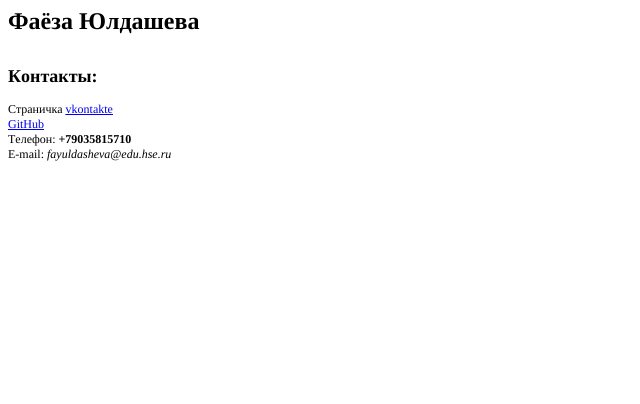
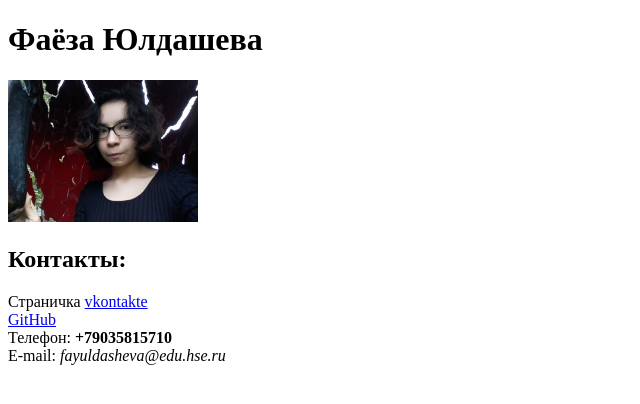
Before and after one commit to lippoton/lippoton.github.io, a plain HTML site: page index.html in a window 1280 px wide. Shown: the whole page, without its empty margins (0-640 px from the left). Drawn offline with Linux system fonts and the light colour scheme.

Commit message:
no message

```diff
--- a/index.html
+++ b/index.html
@@ -1,27 +1,20 @@
-<!DOCTYPE html PUBLIC "-//W3C//DTD HTML 4.01//EN" "http://www.w3.org/TR/html4/strict.dtd">
+<!doctype html>
   <html>
     <head>
-  <meta http-equiv="Content-Type" content="text/html; charset=utf-8">
-  <meta http-equiv="Content-Style-Type" content="text/css">
+      <meta charset="utf-8">
       <title>Моя личная страничка</title>
-  <meta name="Generator" content="Cocoa HTML Writer">
-  <meta name="CocoaVersion" content="1404.46">
-  <style type="text/css">
-    p.p2 {margin: 0.0px 0.0px 0.0px 0.0px; line-height: 14.0px; font: 12.0px Times; color: #000000; -webkit-text-stroke: #000000}
-    p.p4 {margin: 0.0px 0.0px 0.0px 0.0px; line-height: 14.0px; font: 12.0px Times; color: #0000ee; -webkit-text-stroke: #0000ee}
-    span.s1 {font-kerning: none}
-    span.s2 {font: 12.0px Times; text-decoration: underline ; font-kerning: none; color: #0000ee; -webkit-text-stroke: 0px #0000ee}
-    span.s3 {text-decoration: underline ; font-kerning: none}
-    span.s4 {font-kerning: none; color: #000000; -webkit-text-stroke: 0px #000000}
-  </style>
     </head>
     <body>
-<h1 style="margin: 0.0px 0.0px 16.1px 0.0px; line-height: 28.0px; font: 24.0px Times; color: #000000; -webkit-text-stroke: #000000"><span class="s1"><b>Фаёза Юлдашева<span class="Apple-converted-space"> </span></b></span></h1>
-<p class="p2"><span class="s1"><span class="Apple-converted-space"> </span></span></p>
-<h2 style="margin: 0.0px 0.0px 14.9px 0.0px; line-height: 22.0px; font: 18.0px Times; color: #000000; -webkit-text-stroke: #000000"><span class="s1"><b>Контакты:</b></span></h2>
-<p class="p2"><span class="s1">Страничка <a href="https://vk.com/nenavizhugolubey/"><span class="s2">vkontakte</span></a><span class="Apple-converted-space"> </span></span></p>
-<p class="p4"><span class="s3"><a href="https://github.com/lippoton">GitHub</a></span><span class="s4"><span class="Apple-converted-space"> </span></span></p>
-<p class="p2"><span class="s1">Телефон: <b>+79035815710</b><span class="Apple-converted-space"> </span></span></p>
-<p class="p2"><span class="s1">E-mail: <i>fayuldasheva@edu.hse.ru</i><span class="Apple-converted-space"> </span></span></p>
+      <left><h1> Фаёза Юлдашева </h1></left>
+      <left><img alt="Это я" width="15%" src="me.jpg"></left>
+      <br/>
+      <h2>Контакты:</h2>
+      Страничка <a href=https://vk.com/nenavizhugolubey/>vkontakte</a>
+      <br/>
+      <a href=https://github.com/lippoton>GitHub</a>
+      <br/>
+      Телефон: <b>+79035815710</b>
+      <br/>
+      E-mail: <i>fayuldasheva@edu.hse.ru</i>
     </body>
   </html>
```
Lines whose indentation alone changed are shown as unchanged.
